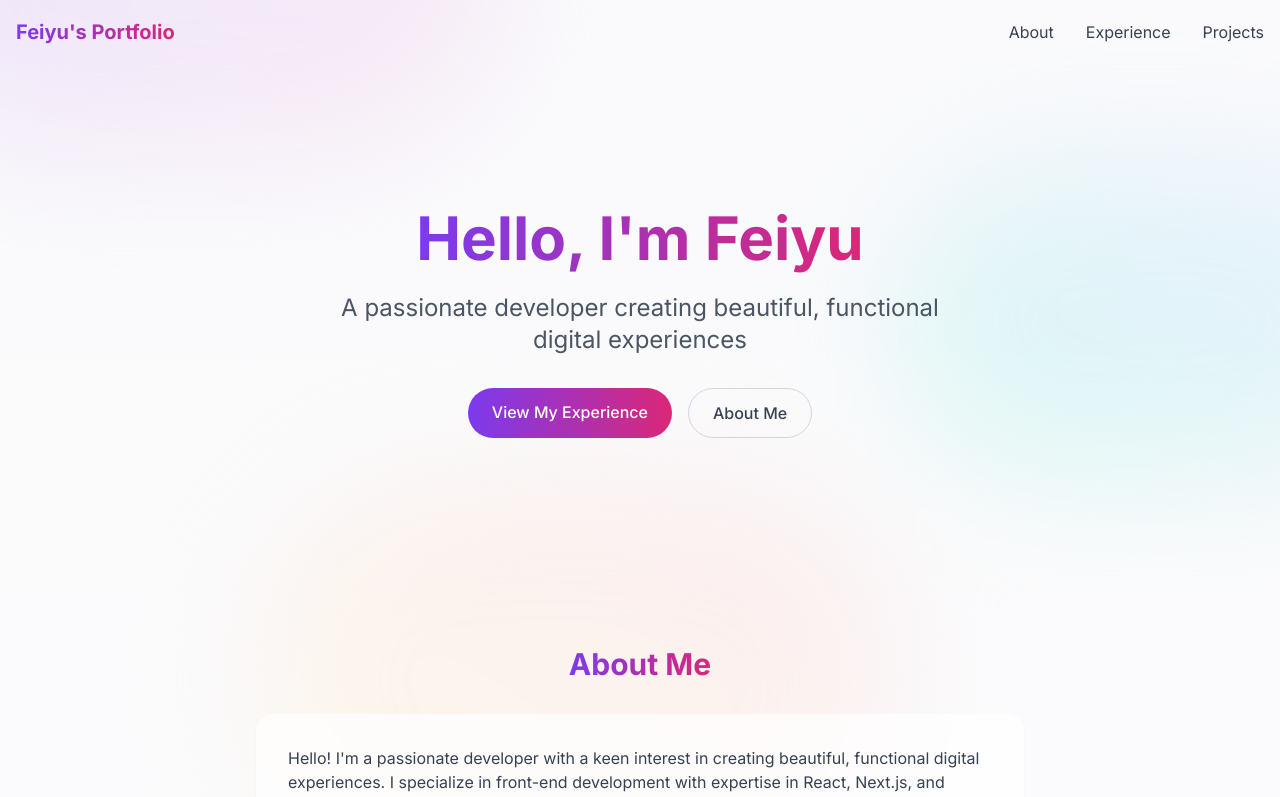
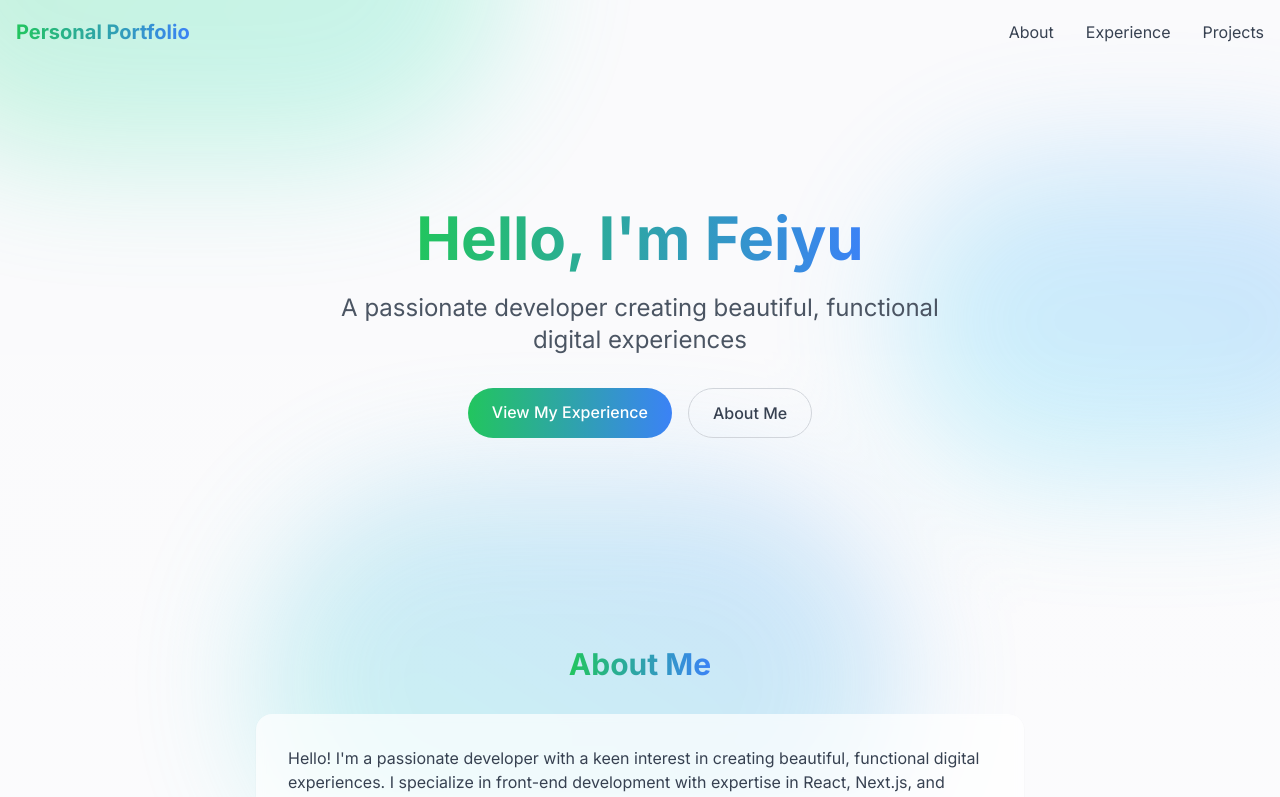
Before and after one commit to feftywacky/SEG3125, a Next.js app in the folder portfolio-assignment-1/: page / in a window 1280 px wide. Shown: the top 797 px of the page. Built offline with nearby package versions, Linux system fonts and the light colour scheme.

Commit message:
change gradient

```diff
--- a/portfolio-assignment-1/app/globals.css
+++ b/portfolio-assignment-1/app/globals.css
@@ -6,6 +6,9 @@
   --foreground-rgb: 0, 0, 0;
   --background-start-rgb: 250, 250, 252;
   --background-end-rgb: 255, 255, 255;
+  --gradient-start: 120, 100%, 50%; /* Green */
+  --gradient-mid: 240, 100%, 50%; /* Blue */
+  --gradient-end: 280, 100%, 50%; /* Purple */
 }
 
 body {
--- a/portfolio-assignment-1/components/about.tsx
+++ b/portfolio-assignment-1/components/about.tsx
@@ -3,7 +3,7 @@ export default function About() {
     <section id="about" className="py-20">
       <div className="max-w-3xl mx-auto">
         <h2 className="text-3xl font-bold mb-8 text-center">
-          <span className="bg-gradient-to-r from-purple-600 to-pink-600 bg-clip-text text-transparent">About Me</span>
+          <span className="bg-gradient-to-r from-green-500 to-blue-500 bg-clip-text text-transparent">About Me</span>
         </h2>
         <div className="bg-white/70 backdrop-blur-sm rounded-2xl p-8 shadow-sm">
           <p className="text-gray-700 mb-4">
--- a/portfolio-assignment-1/components/gradient-background.tsx
+++ b/portfolio-assignment-1/components/gradient-background.tsx
@@ -1,9 +1,9 @@
 export default function GradientBackground() {
   return (
     <div className="fixed inset-0 z-0 overflow-hidden opacity-30">
-      <div className="absolute -top-[30%] -left-[10%] w-[50%] h-[50%] rounded-full bg-gradient-to-br from-purple-300 to-pink-200 blur-3xl" />
-      <div className="absolute top-[20%] -right-[10%] w-[40%] h-[40%] rounded-full bg-gradient-to-bl from-blue-200 to-teal-200 blur-3xl" />
-      <div className="absolute -bottom-[10%] left-[20%] w-[50%] h-[50%] rounded-full bg-gradient-to-tr from-amber-100 to-rose-200 blur-3xl" />
+      <div className="absolute -top-[30%] -left-[10%] w-[50%] h-[50%] rounded-full bg-gradient-to-br from-green-400 to-teal-300 blur-3xl" />
+      <div className="absolute top-[20%] -right-[10%] w-[40%] h-[40%] rounded-full bg-gradient-to-bl from-blue-400 to-cyan-300 blur-3xl" />
+      <div className="absolute -bottom-[10%] left-[20%] w-[50%] h-[50%] rounded-full bg-gradient-to-tr from-teal-300 to-blue-400 blur-3xl" />
     </div>
   )
 }
--- a/portfolio-assignment-1/components/hero.tsx
+++ b/portfolio-assignment-1/components/hero.tsx
@@ -2,7 +2,7 @@ export default function Hero() {
   return (
     <section className="py-20 md:py-32 flex flex-col items-center justify-center text-center">
       <h1 className="text-4xl md:text-6xl font-bold mb-6">
-        <span className="bg-gradient-to-r from-purple-600 to-pink-600 bg-clip-text text-transparent">
+        <span className="bg-gradient-to-r from-green-500 to-blue-500 bg-clip-text text-transparent">
           Hello, I'm Feiyu
         </span>
       </h1>
@@ -12,7 +12,7 @@ export default function Hero() {
       <div className="flex flex-wrap gap-4 justify-center">
         <a
           href="#projects"
-          className="px-6 py-3 bg-gradient-to-r from-purple-600 to-pink-600 text-white rounded-full font-medium hover:opacity-90 transition-opacity"
+          className="px-6 py-3 bg-gradient-to-r from-green-500 to-blue-500 text-white rounded-full font-medium hover:opacity-90 transition-opacity"
         >
           View My Experience
         </a>
--- a/portfolio-assignment-1/components/navbar.tsx
+++ b/portfolio-assignment-1/components/navbar.tsx
@@ -26,20 +26,20 @@ export default function Navbar() {
         <div className="flex items-center justify-between h-16">
           <Link
             href="/"
-            className="text-xl font-bold bg-gradient-to-r from-purple-600 to-pink-600 bg-clip-text text-transparent"
+            className="text-xl font-bold bg-gradient-to-r from-green-500 to-blue-500 bg-clip-text text-transparent"
           >
-            Feiyu's Portfolio
+            Personal Portfolio
           </Link>
 
           {/* Desktop Navigation */}
           <nav className="hidden md:flex space-x-8">
-            <Link href="#about" className="text-gray-700 hover:text-purple-600 transition-colors">
+            <Link href="#about" className="text-gray-700 hover:text-green-600 transition-colors">
               About
             </Link>
-            <Link href="#experience" className="text-gray-700 hover:text-purple-600 transition-colors">
+            <Link href="#experience" className="text-gray-700 hover:text-green-600 transition-colors">
               Experience
             </Link>
-            <Link href="#projects" className="text-gray-700 hover:text-purple-600 transition-colors">
+            <Link href="#projects" className="text-gray-700 hover:text-green-600 transition-colors">
               Projects
             </Link>
           </nav>
@@ -57,21 +57,21 @@ export default function Navbar() {
           <div className="container mx-auto px-4 py-4 flex flex-col space-y-4">
             <Link
               href="#about"
-              className="text-gray-700 hover:text-purple-600 transition-colors"
+              className="text-gray-700 hover:text-green-600 transition-colors"
               onClick={() => setIsMenuOpen(false)}
             >
               About
             </Link>
             <Link
               href="#experience"
-              className="text-gray-700 hover:text-purple-600 transition-colors"
+              className="text-gray-700 hover:text-green-600 transition-colors"
               onClick={() => setIsMenuOpen(false)}
             >
               Experience
             </Link>
             <Link
               href="#projects"
-              className="text-gray-700 hover:text-purple-600 transition-colors"
+              className="text-gray-700 hover:text-green-600 transition-colors"
               onClick={() => setIsMenuOpen(false)}
             >
               Projects
```
Also changed, not shown: portfolio-assignment-1/components/footer.tsx (+0 -9 lines), portfolio-assignment-1/public/weather.jpg (added).
